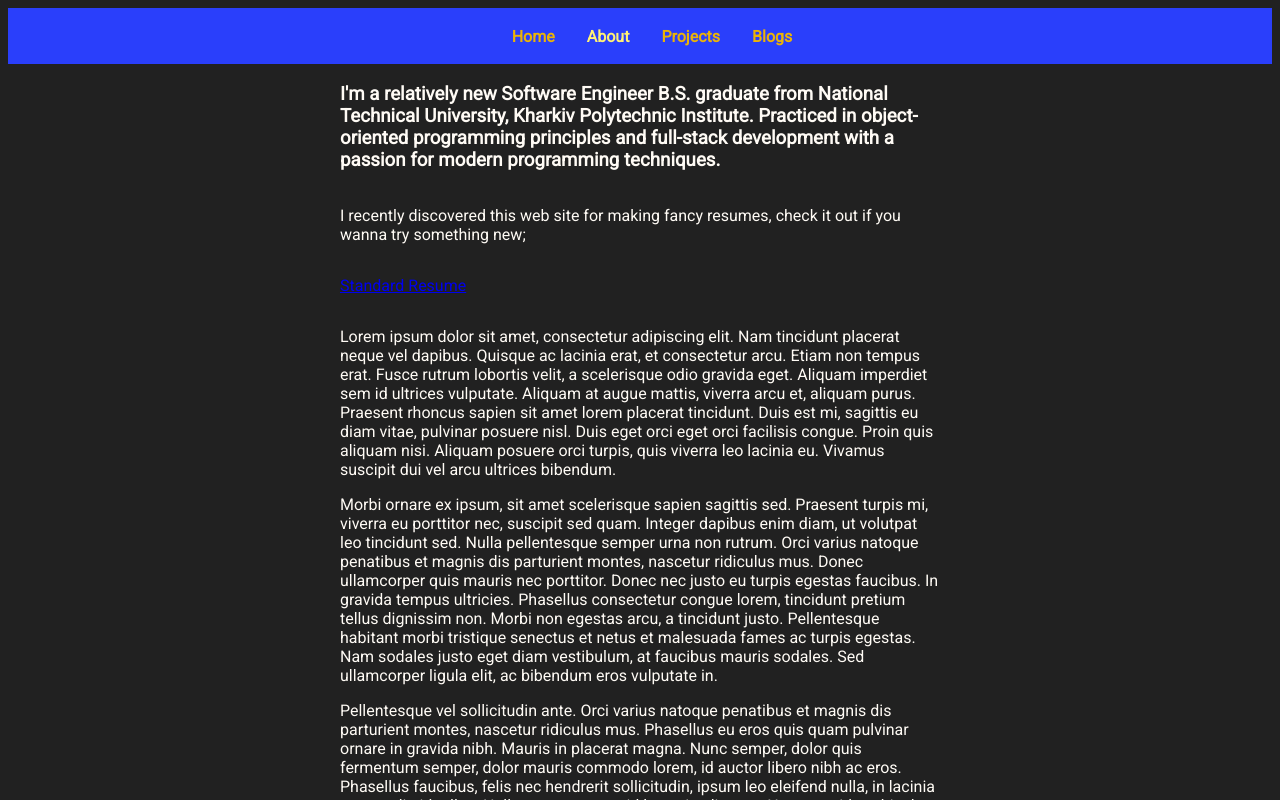
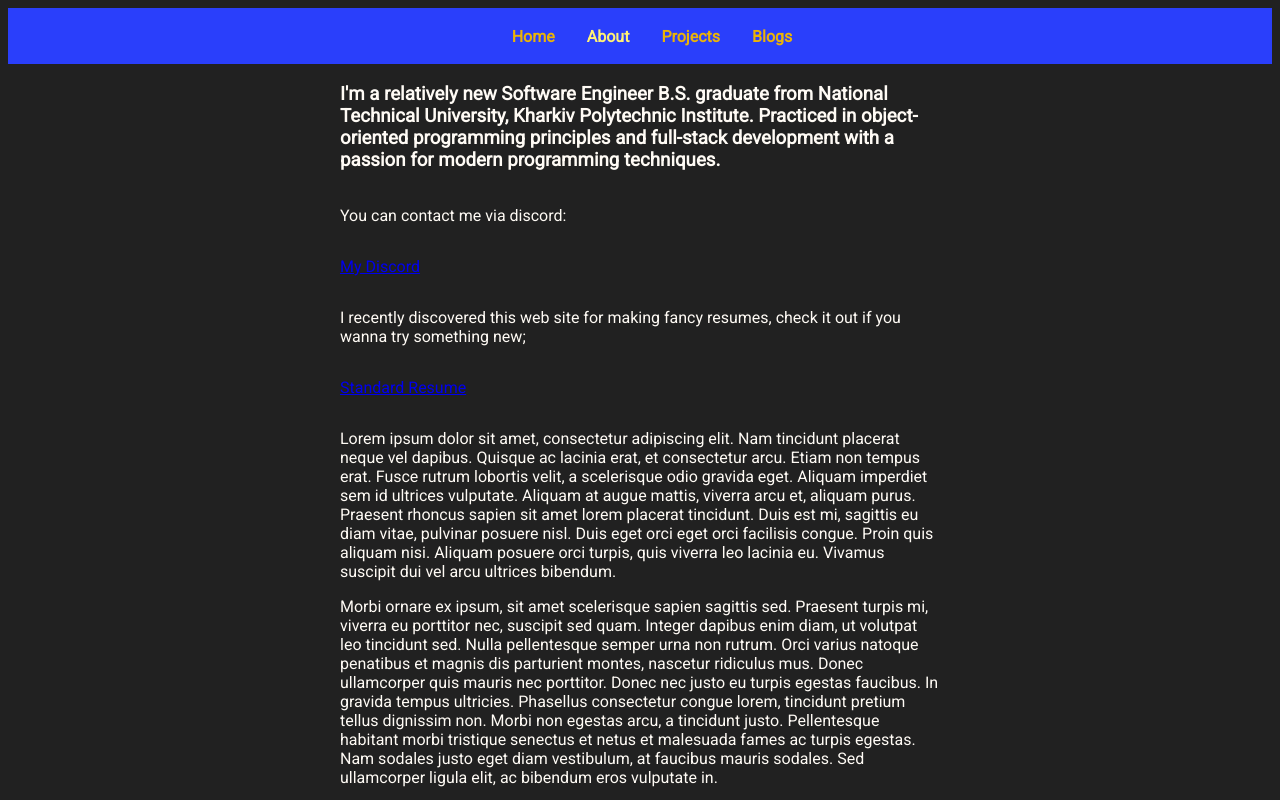
Before and after one commit to keremcozin/keremcozin.github.io, a React (Create React App) app: page /about in a window 1280 px wide. Shown: the top 800 px of the page. Built offline with nearby package versions, Linux system fonts and the light colour scheme.

Commit message:
changed about js

```diff
--- a/src/pages/About.js
+++ b/src/pages/About.js
@@ -5,7 +5,8 @@ import { Container as LayoutContainer } from '../components/Layout/layoutElement
 import { loremIpsumOne, loremIpsumTwo, loremIpsumThree, loremIpsumFour, loremIpsumFive } from './Home';
 
 const aboutHeader = "I'm a relatively new Software Engineer B.S. graduate from National Technical University, Kharkiv Polytechnic Institute. Practiced in object-oriented programming principles and full-stack development with a passion for modern programming techniques.";
-const aboutContentOne = "I recently discovered this web site for making fancy resumes, check it out if you wanna try something new;";
+const aboutContentOne = "You can contact me via discord:"
+const aboutContentTwo = "I recently discovered this web site for making fancy resumes, check it out if you wanna try something new;";
 
 const About = () => {
   return (
@@ -24,6 +25,12 @@ const About = () => {
         <h3>{aboutHeader}</h3>
         <p>{aboutContentOne}</p>
         <p>
+          <a href="discordapp.com/users/1014177977132654592" target="_blank" rel="noopener noreferrer">
+            My Discord
+          </a>
+        </p>
+        <p>{aboutContentTwo}</p>
+        <p>
           <a href="https://www.standardresume.co" target="_blank" rel="noopener noreferrer">
             Standard Resume
           </a>
```
